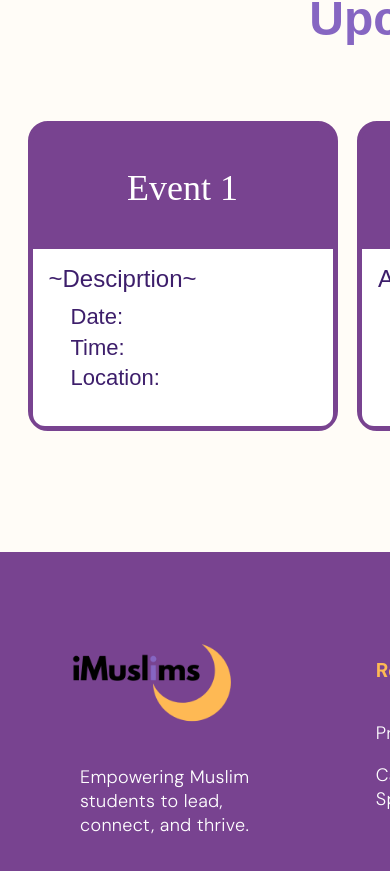
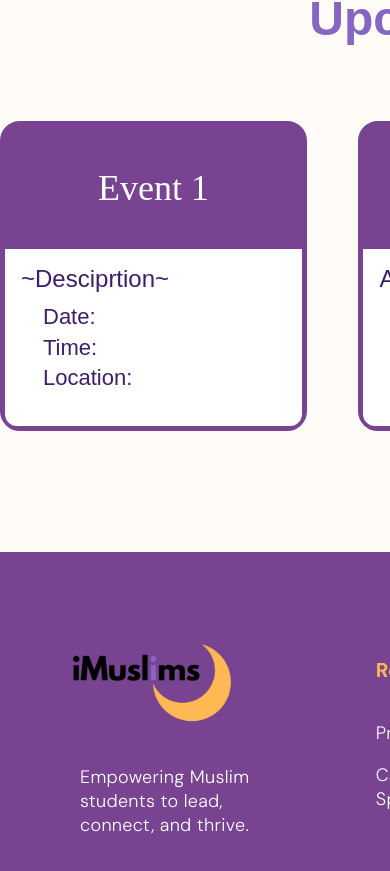
Before and after one commit to JimmyALiu/iMuslims, a Next.js app: page /home in a window 390 px wide. Shown: the part 1280-2151 px from the top of the page. Built offline with nearby package versions, Linux system fonts and the light colour scheme; a web font is replaced by a local one.

Commit message:
Shorten CSS styling with clamp, fix vw gap scaling with %.

```diff
--- a/src/app/home/page.module.css
+++ b/src/app/home/page.module.css
@@ -80,7 +80,7 @@
 
 .eventsContainer {
     display: flex;
-    gap: 5vw;
+    gap: 5%;
     justify-content: center;
 }
 
--- a/src/components/CalendarEvent.module.css
+++ b/src/components/CalendarEvent.module.css
@@ -1,13 +1,7 @@
 .calendarContainer {
     background-color: #784390;
-    width: 375px;
-    height: 375px;
-    width: 25vw;
-    height: 25vw;
-    min-width: 300px;
-    min-height: 300px;
-    max-width: 400px;
-    max-height: 400px;
+    width: clamp(300px, 25vw, 400px);
+    height: clamp(300px, 25vw, 400px);
     border: solid 5px #784390;
     border-radius: 20px;
 }
```
